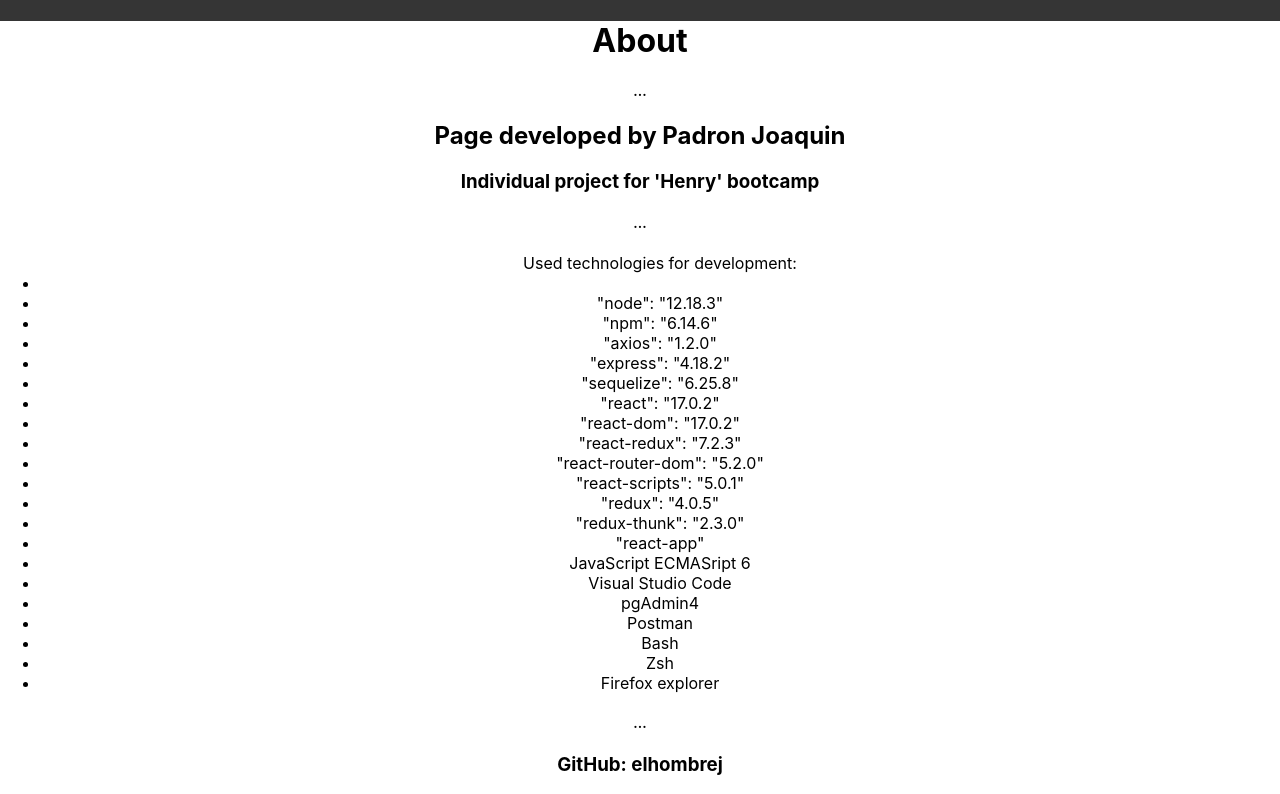
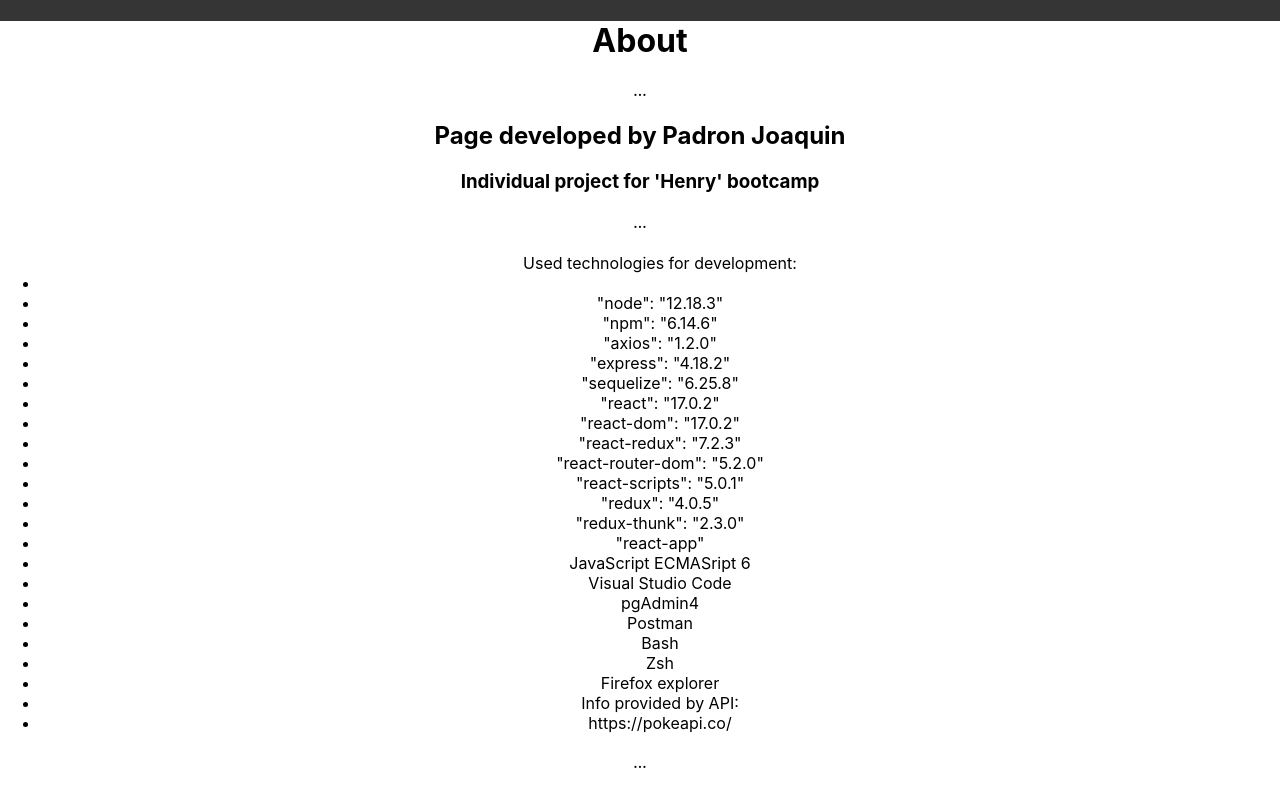
Before and after one commit to elhombrej/Pokemon-project, a React (Create React App) app in the folder client/: page /about in a window 1280 px wide. Shown: the top 794 px of the page. Built offline with nearby package versions, Linux system fonts and the light colour scheme.

Commit message:
deployV11

```diff
--- a/client/src/components/About/About.jsx
+++ b/client/src/components/About/About.jsx
@@ -35,6 +35,8 @@
                 <li>Bash</li>
                 <li>Zsh</li>
                 <li>Firefox explorer</li>
+                <li>Info provided by API:</li>
+                <li>https://pokeapi.co/</li>
             </ul>
             <h5>...</h5>
 
--- a/client/src/components/PokemonCreate/PokemonCreate.jsx
+++ b/client/src/components/PokemonCreate/PokemonCreate.jsx
@@ -27,7 +27,9 @@
 
     const [errors, setErrors] = useState({});
 
-    // let typesA = types
+
+    const [typesA, setTypeA] = useState(types);
+
 
     const [input,setInput] = useState({
         name:"",
@@ -57,22 +59,12 @@
 
     function handleSelect(element){
 
-        // input.types.length < 4 &&
 
         setInput({
             ...input,
             types:[...input.types, {name: element.target.value}]
         })
 
-        // typesA = types.filter(election => election.name !== element.target.value)
-
-        // console.log(types[0].name)
-
-        // console.log(element.target.value)
-
-        // console.log(types[0].name == element.target.value)
-
-        // console.log(typesA)
     }
 
     function handleSubmit(element){
@@ -99,6 +91,7 @@
             types: input.types.filter(type => type !== element)
         })
     }
+
 
     useEffect(()=>{
         dispatch(getTypes());
@@ -240,23 +233,29 @@
 
                 <ul>
                     <div>
-                        {input.types.map((element)=>
-
+                        {
+                        input.types.map((element)=>
                         <li
                         className="chosenTypes"
                         key={Math.random()}
                         onClick={()=>handleDelete(element)
                             }>
                             {(element.name.toString())}
+                           {console.log(input.types)}
                         </li>
                         )
                         }
+
                     </div>
                 </ul>
 
                 {!errors.name &&
                 input.name &&
                 input.types.length < 4 &&
+
+                // (input.types[0] !== input.types[1]) &&
+                // (input.types[0] !== input.types[2]) &&
+                // (input.types[1] !== input.types[2]) &&
 
                 (<button
                 className="buttonCreate2"
```
